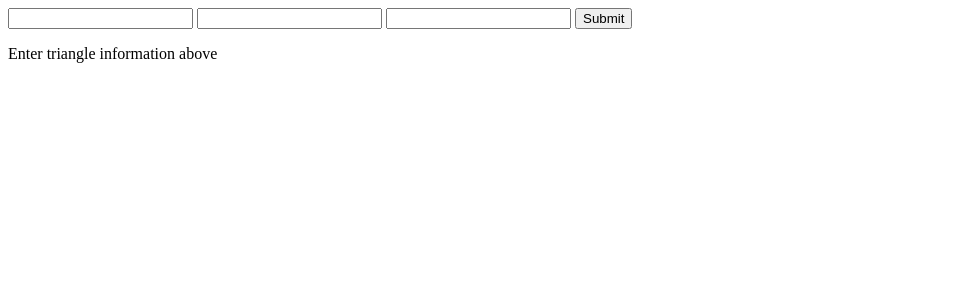
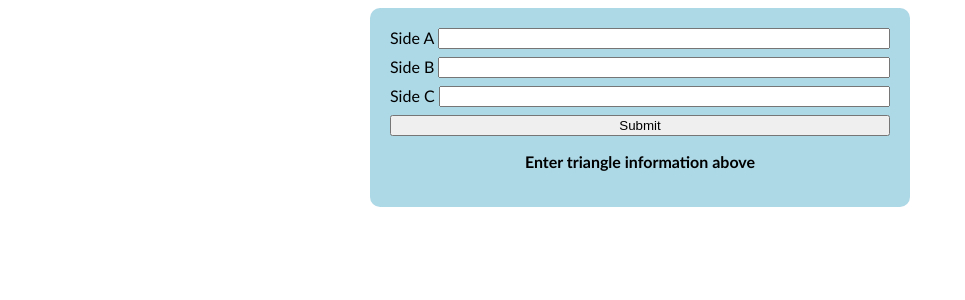
Before and after one commit to JackMa222/school_triangles, a Flask app: page / in a window 1280 px wide. Shown: the top 300 px of the page, without its empty margins (0-965 px from the left). Run offline with Flask 3, Linux system fonts and the light colour scheme.

Commit message:
Start adding CSS to webpage

```diff
--- a/templates/index.html
+++ b/templates/index.html
@@ -4,15 +4,29 @@
     <meta charset="UTF-8">
     <meta name="viewport" content="width=device-width, initial-scale=1.0">
     <title>Triangles</title>
+    <link rel="stylesheet" href="style.css">
 </head>
 <body>
+    <div class="main">
         <form action="/send" method="POST">
+            <div class="textinputs">
+            <label for="side_a">Side A</label>
             <input type="number" name="side_a" id="side_a">
+            </div>
+            <div class="textinputs">
+            <label for="side_b">Side B</label>
             <input type="number" name="side_b" id="side_b">
+            </div>
+            <div class="textinputs">
+            <label for="side_c">Side C</label>
             <input type="number" name="side_c" id="side_c">
+            </div>
             <button type="submit">Submit</button>
         </form>
+        <div class="output">
             <p>{{ triangleMessage }}</p>
             <p>{{ triangleValidity }}</p>
+        </div>
+    </div>
 </body>
 </html>
--- /dev/null
+++ b/templates/style.css
@@ -0,0 +1,43 @@
+body {
+    display: flex;
+    justify-content: center;
+    font-family:'Trebuchet MS', 'Lucida Sans Unicode', 'Lucida Grande', 'Lucida Sans', Arial, sans-serif
+}
+
+.main {
+    display: flex;
+    justify-content: center;
+    flex-direction: column;
+    background-color: lightblue;
+    flex-grow: 1;
+    padding: 20px;
+    border-radius: 10px;
+    max-width: 500px;
+}
+
+form {
+    display: flex;
+    justify-content: center;
+    flex-direction: column;
+    gap: 8px;
+}
+
+.output {
+    text-align: center;
+    font-weight: 600;
+}
+
+.textinputs {
+    display: flex;
+    width: 100%;
+    gap: 4px;
+}
+
+.textinputs > label {
+    flex-shrink: 0;
+}
+
+.textinputs > input {
+    flex-grow: 1;
+
+}
```
Lines whose indentation alone changed are shown as unchanged.
